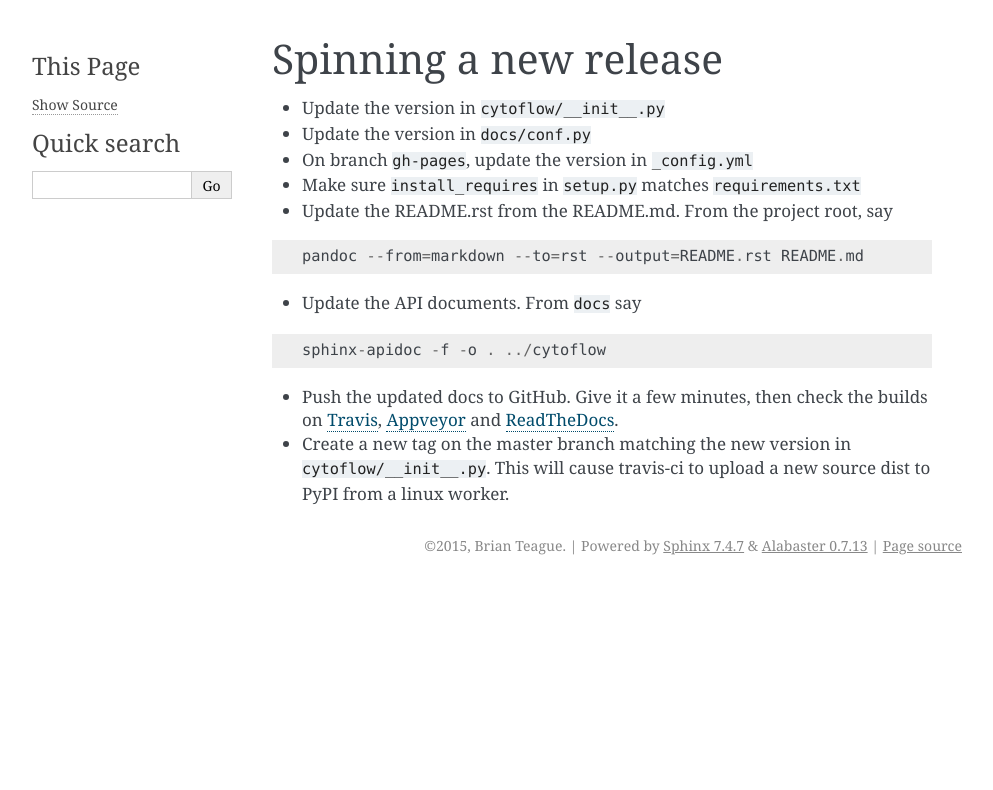
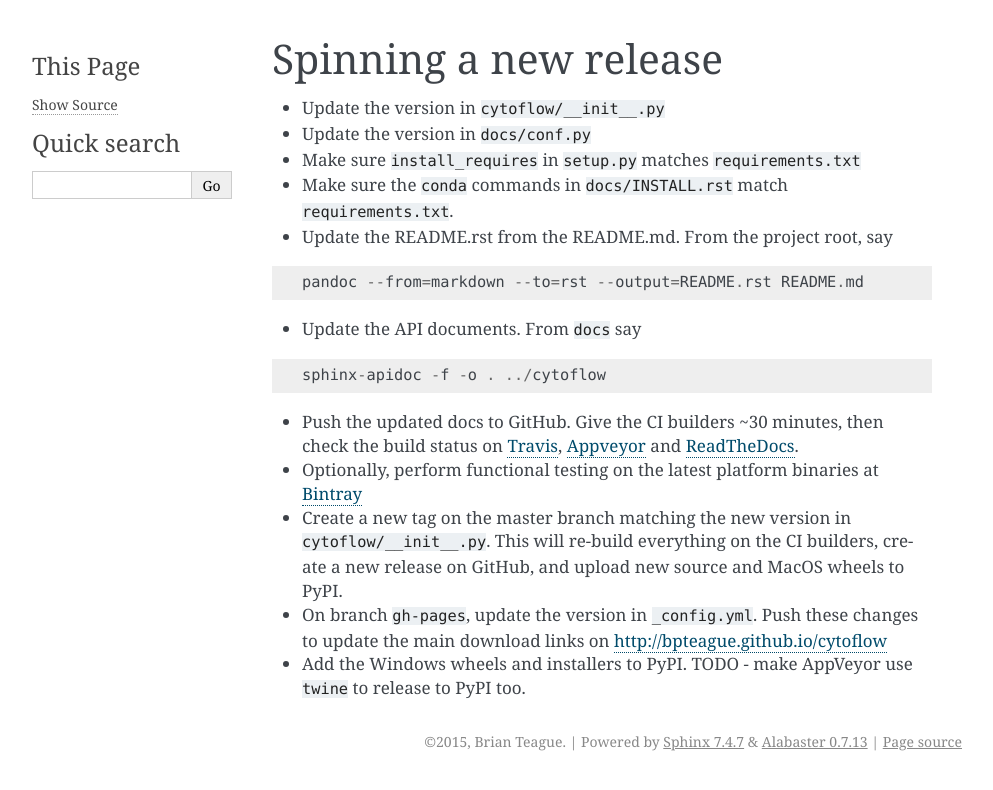
Before and after one commit to cytoflow/cytoflow, a Sphinx documentation site: the page built from docs/RELEASE.rst, in a window 1280 px wide. Shown: the top 790 px of the page, without its empty margins (148-1141 px from the left). Built offline with Sphinx 7.4.7, drawn with Linux system fonts in a browser that asks for light colours.

Commit message:
Try bintray again; update release docs

```diff
--- a/docs/RELEASE.rst
+++ b/docs/RELEASE.rst
@@ -3,8 +3,9 @@ Spinning a new release
 
 - Update the version in ``cytoflow/__init__.py``
 - Update the version in ``docs/conf.py``
-- On branch ``gh-pages``, update the version in ``_config.yml``
 - Make sure ``install_requires`` in ``setup.py`` matches ``requirements.txt``
+- Make sure the ``conda`` commands in ``docs/INSTALL.rst`` match
+  ``requirements.txt``.
 - Update the README.rst from the README.md.  From the project root, say
 
 ::
@@ -17,13 +18,26 @@ Spinning a new release
 
   sphinx-apidoc -f -o . ../cytoflow
 
-- Push the updated docs to GitHub.  Give it a few minutes, then check the
-  builds on Travis_, Appveyor_ and ReadTheDocs_.
+- Push the updated docs to GitHub.  Give the CI builders ~30 minutes, then
+  check the build status on Travis_, Appveyor_ and ReadTheDocs_.
 
   .. _Travis: https://travis-ci.org/bpteague/cytoflow
   .. _Appveyor: https://ci.appveyor.com/project/bpteague/cytoflow
   .. _ReadTheDocs: https://readthedocs.org/projects/cytoflow/
 
+- Optionally, perform functional testing on the latest platform binaries
+  at Bintray_
+
+  .. _Bintray: https://bintray.com/bpteague/cytoflow/cytoflow
+
 - Create a new tag on the master branch matching the new version in
-  ``cytoflow/__init__.py``.  This will cause travis-ci to
-  upload a new source dist to PyPI from a linux worker.
+  ``cytoflow/__init__.py``.  This will re-build everything on the CI
+  builders, create a new release on GitHub, and upload new source and
+  MacOS wheels to PyPI.
+
+- On branch ``gh-pages``, update the version in ``_config.yml``.  Push these
+  changes to update the main download links on
+  http://bpteague.github.io/cytoflow
+
+- Add the Windows wheels and installers to PyPI.  TODO - make AppVeyor use
+  ``twine`` to release to PyPI too.
--- a/requirements.txt
+++ b/requirements.txt
@@ -12,3 +11,6 @@ envisage>=4.0
 nbformat>=4.0
 python-dateutil>=2.5.2
 statsmodels>=0.6.1
+
+# not in conda
+fcsparser>=0.1.1
```
Also changed, not shown: other parts of requirements.txt (+0 -1 lines), docs/INSTALL.rst (+4 -4 lines), .travis.yml.
